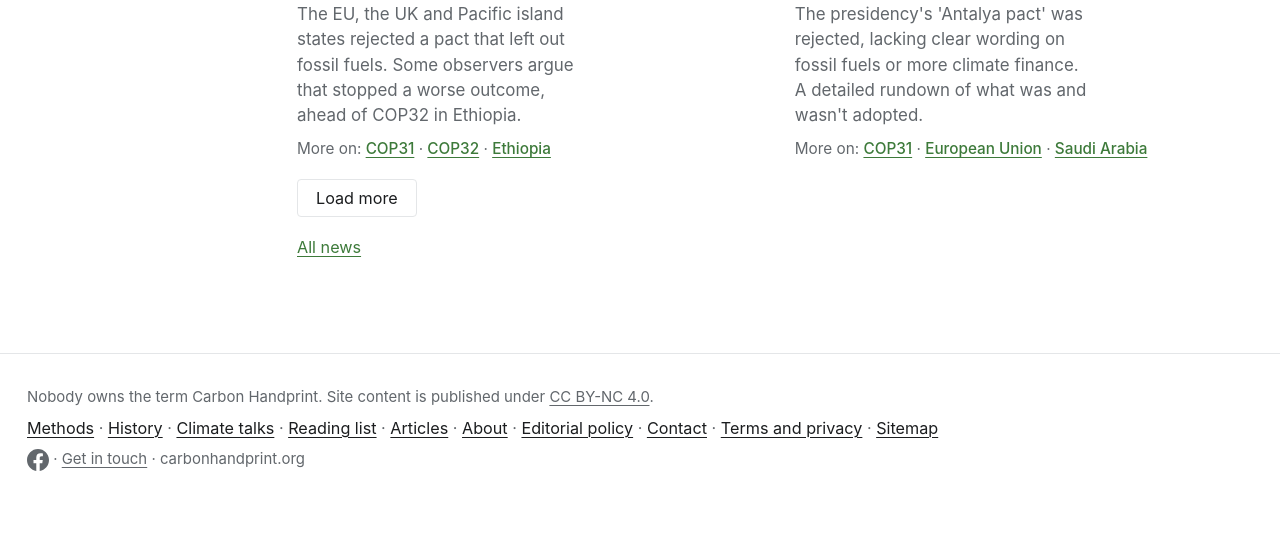
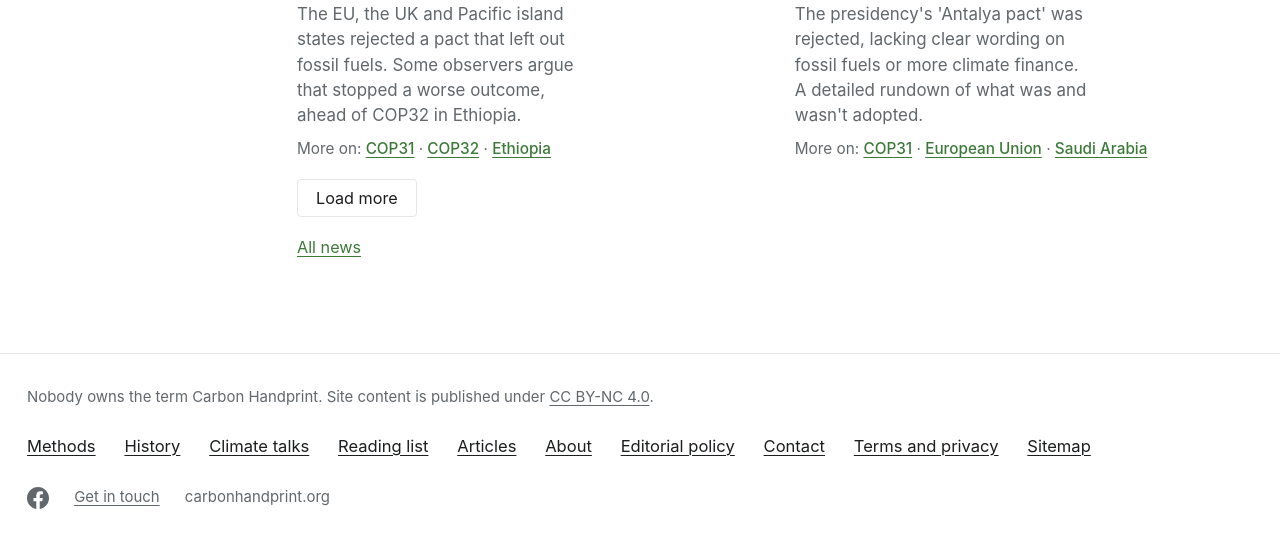
Before and after one commit to multiplicit-com/carbonhandprint, a Jekyll site: the page built from index.html, in a window 1280 px wide, cut to the strip 2425-2985 px from the top of the page. Shown: the top 548 px of the strip. Built offline with Jekyll 4.4.1, drawn with Linux system fonts in a browser that asks for light colours; before the commit the page ends 2947 px from its top, so only the background shows below that.

Commit message:
Give footer links more room, in two columns on phones
Co-Authored-By: Claude Opus 5.5 <noreply@anthropic.com>
Claude-Session: https://claude.ai/code/session_01Li7jXRtkERso7tJFT24TLP

```diff
--- a/_includes/footer.html
+++ b/_includes/footer.html
@@ -2,7 +2,18 @@
   <div class="wrap">
     <p>Nobody owns the term Carbon Handprint. Site content is published under
       <a href="https://creativecommons.org/licenses/by-nc/4.0/">CC BY-NC 4.0</a>.</p>
-    <p class="footnav"><a href="{{ '/methods/' | relative_url }}">Methods</a> · <a href="{{ '/history/' | relative_url }}">History</a> · <a href="{{ '/events/' | relative_url }}">Climate talks</a> · <a href="{{ '/reading/' | relative_url }}">Reading list</a> · <a href="{{ '/articles/' | relative_url }}">Articles</a> · <a href="{{ '/about/' | relative_url }}">About</a> · <a href="{{ '/editorial-policy/' | relative_url }}">Editorial policy</a> · <a href="{{ '/contact/' | relative_url }}">Contact</a> · <a href="{{ '/terms/' | relative_url }}">Terms and privacy</a> · <a href="{{ '/sitemap/' | relative_url }}">Sitemap</a></p>
-    <p><a class="fb" href="{{ site.facebook_url }}" rel="me" aria-label="Carbon Handprint on Facebook" title="Carbon Handprint on Facebook"><svg viewBox="0 0 24 24" width="22" height="22" aria-hidden="true" focusable="false"><path fill="currentColor" d="M24 12.07C24 5.41 18.63 0 12 0S0 5.4 0 12.07C0 18.1 4.39 23.1 10.13 24v-8.44H7.08v-3.49h3.04V9.41c0-3.02 1.8-4.7 4.54-4.7 1.31 0 2.68.24 2.68.24v2.97h-1.5c-1.5 0-1.96.93-1.96 1.89v2.26h3.32l-.53 3.5h-2.8V24C19.62 23.1 24 18.1 24 12.07"/></svg></a> · <a href="{{ '/contact/' | relative_url }}">Get in touch</a> · carbonhandprint.org</p>
+    <ul class="footnav">
+      <li><a href="{{ '/methods/' | relative_url }}">Methods</a></li>
+      <li><a href="{{ '/history/' | relative_url }}">History</a></li>
+      <li><a href="{{ '/events/' | relative_url }}">Climate talks</a></li>
+      <li><a href="{{ '/reading/' | relative_url }}">Reading list</a></li>
+      <li><a href="{{ '/articles/' | relative_url }}">Articles</a></li>
+      <li><a href="{{ '/about/' | relative_url }}">About</a></li>
+      <li><a href="{{ '/editorial-policy/' | relative_url }}">Editorial policy</a></li>
+      <li><a href="{{ '/contact/' | relative_url }}">Contact</a></li>
+      <li><a href="{{ '/terms/' | relative_url }}">Terms and privacy</a></li>
+      <li><a href="{{ '/sitemap/' | relative_url }}">Sitemap</a></li>
+    </ul>
+    <p class="footmeta"><a class="fb" href="{{ site.facebook_url }}" rel="me" aria-label="Carbon Handprint on Facebook" title="Carbon Handprint on Facebook"><svg viewBox="0 0 24 24" width="22" height="22" aria-hidden="true" focusable="false"><path fill="currentColor" d="M24 12.07C24 5.41 18.63 0 12 0S0 5.4 0 12.07C0 18.1 4.39 23.1 10.13 24v-8.44H7.08v-3.49h3.04V9.41c0-3.02 1.8-4.7 4.54-4.7 1.31 0 2.68.24 2.68.24v2.97h-1.5c-1.5 0-1.96.93-1.96 1.89v2.26h3.32l-.53 3.5h-2.8V24C19.62 23.1 24 18.1 24 12.07"/></svg></a><a href="{{ '/contact/' | relative_url }}">Get in touch</a><span>carbonhandprint.org</span></p>
   </div>
 </footer>
--- a/assets/css/main.css
+++ b/assets/css/main.css
@@ -313,3 +313,7 @@ ul li::marker{color:var(--accent,var(--soft))}
 .newscards .sn-title{font-weight:600;font-size:1.12rem;line-height:1.3}.newscards .sn-label{font-weight:400}.newscards li:not(.snippet) .onsite{margin-top:-.4rem}
 .colophon .fb{display:inline-flex;vertical-align:middle;color:var(--soft);text-decoration:none}.colophon .fb:hover{color:#1877f2}
 .events li.ev-key{background:color-mix(in srgb,var(--accent,var(--teal)) 9%,var(--bg));border-radius:10px;padding:1rem 1.1rem;border-top:0;margin:.4rem 0}.events li.ev-key+li{border-top:0}
+
+.colophon .footnav{list-style:none;padding:0;margin:1.1rem 0;display:flex;flex-wrap:wrap;gap:.5rem 1.6rem;font-size:.92rem}.colophon .footnav li{margin:0}.colophon .footnav a{display:inline-block;padding:.2rem 0}
+.colophon .footmeta{display:flex;flex-wrap:wrap;align-items:center;gap:.6rem 1.4rem;margin-top:1.2rem}
+@media (max-width:600px){.colophon .footnav{display:grid;grid-template-columns:1fr 1fr;gap:.35rem 1.2rem}.colophon .footnav a{padding:.45rem 0}.colophon .footmeta{margin-top:1.4rem}}
```
